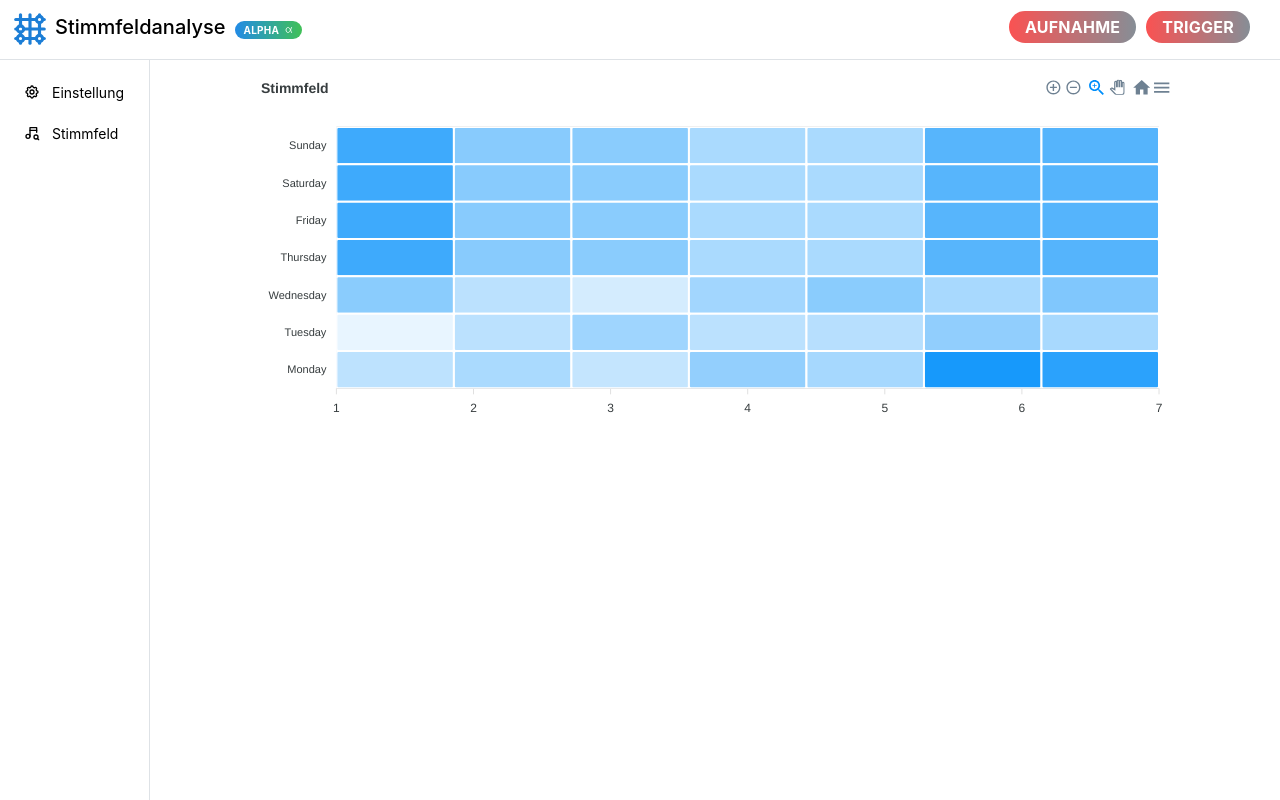
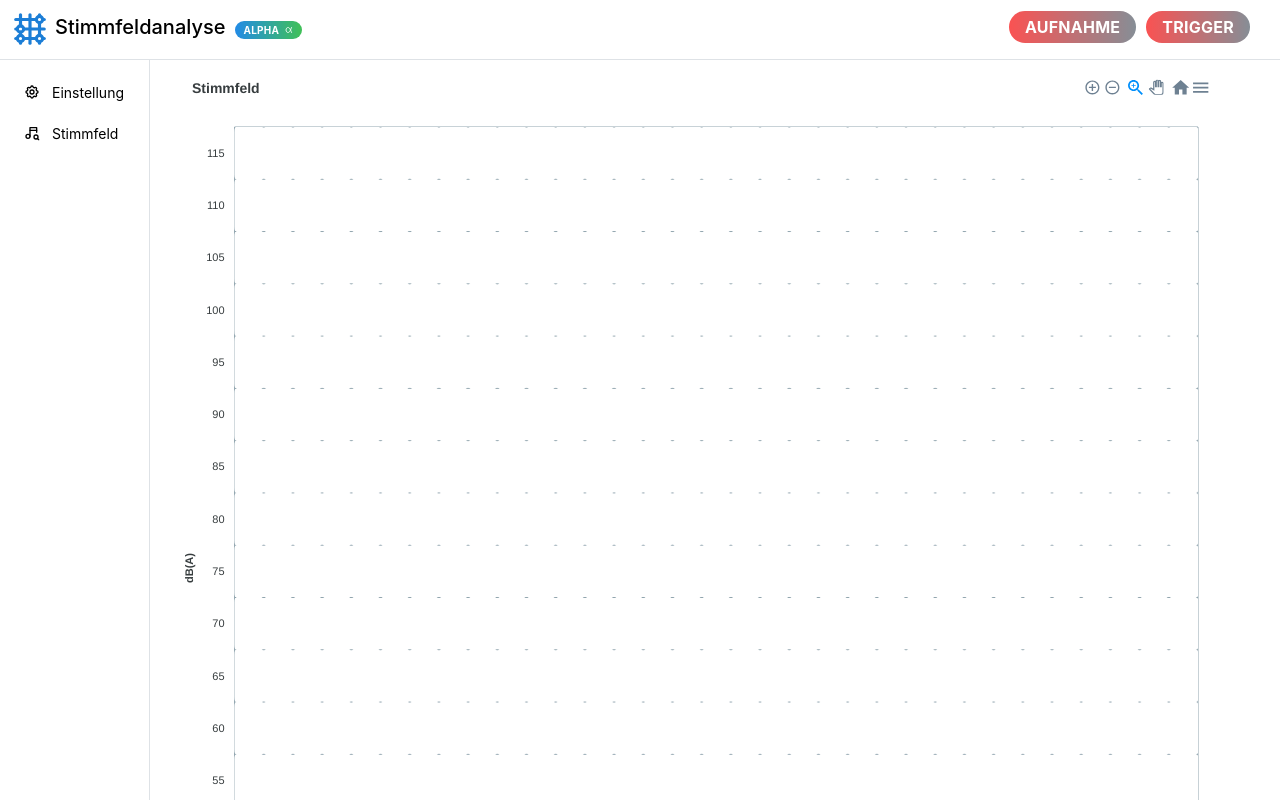
Before and after one commit to rosnFinite/audio-trigger-frontend, a React (Create React App) app: page /field in a window 1280 px wide. Shown: the top 800 px of the page. Built offline with nearby package versions, Linux system fonts and the light colour scheme; no server answers.

Commit message:
updated voicemap axis

```diff
--- a/src/components/map/Voicemap.tsx
+++ b/src/components/map/Voicemap.tsx
@@ -3,36 +3,22 @@ import { ApexOptions } from "apexcharts";
 import Chart from "react-apexcharts";
 import { Series } from "../../types/Voicemap.types";
 
-const series: Series[] = [
-  {
-    name: "Monday",
-    data: [31, 40, 28, 51, 42, 109, 100],
-  },
-  {
-    name: "Tuesday",
-    data: [11, 32, 45, 32, 34, 52, 41],
-  },
-  {
-    name: "Wednesday",
-    data: [55, 32, 20, 44, 55, 41, 60],
-  },
-  {
-    name: "Thursday",
-    data: [91, 56, 55, 40, 40, 79, 80],
-  },
-  {
-    name: "Friday",
-    data: [91, 56, 55, 40, 40, 79, 80],
-  },
-  {
-    name: "Saturday",
-    data: [91, 56, 55, 40, 40, 79, 80],
-  },
-  {
-    name: "Sunday",
-    data: [91, 56, 55, 40, 40, 79, 80],
-  },
-];
+// create a function that a returns a array of objects with key name, which contains an increasing number from 35 to 115 in which step size of 5
+// and key data, which contains an array of 33 random numbers between 10 and 90
+function generateMockData(numYLabels: number, numXLabels: number) {
+  let i = 0;
+  const series = [];
+  while (i < numYLabels) {
+    series.push({
+      name: (35+i*5).toString(),
+      data: Array.from({ length: numXLabels }, () => 0)
+    });
+    i++;
+  }
+  return series;
+}
+
+const series: Series[] = generateMockData(17, 33);
 
 const options: ApexOptions = {
   chart: {
@@ -42,17 +28,47 @@ const options: ApexOptions = {
   dataLabels: {
     enabled: false
   },
+  grid: {
+    show: true,
+    borderColor: '#90A4AE',
+    strokeDashArray: 0,
+    xaxis: {
+      lines: {
+        show: true
+      }
+    },
+    yaxis: {
+      lines: {
+        show: true
+      }
+    }
+  },
   colors: ["#008FFB"],
   title: {
     text: "Stimmfeld"
   },
+  plotOptions: {
+    heatmap: {
+      radius:5
+    }
+  },
+  xaxis:{
+    title: {
+      text: "Frequenz [Hz]"
+    },
+  },
+  yaxis: {
+    title: {
+      text: "dB(A)"
+    }
+  }
 };
 
 export default function Voicemap() {
   return (
-    <Container>
+    <Container ml={0} mr={30} fluid>
       <Chart
-        options={options} series={series} type="heatmap" height={350} />
+        options={options} series={series} type="heatmap" height={"1000"} width={"100%"} />
     </Container>
   );
 }
```
